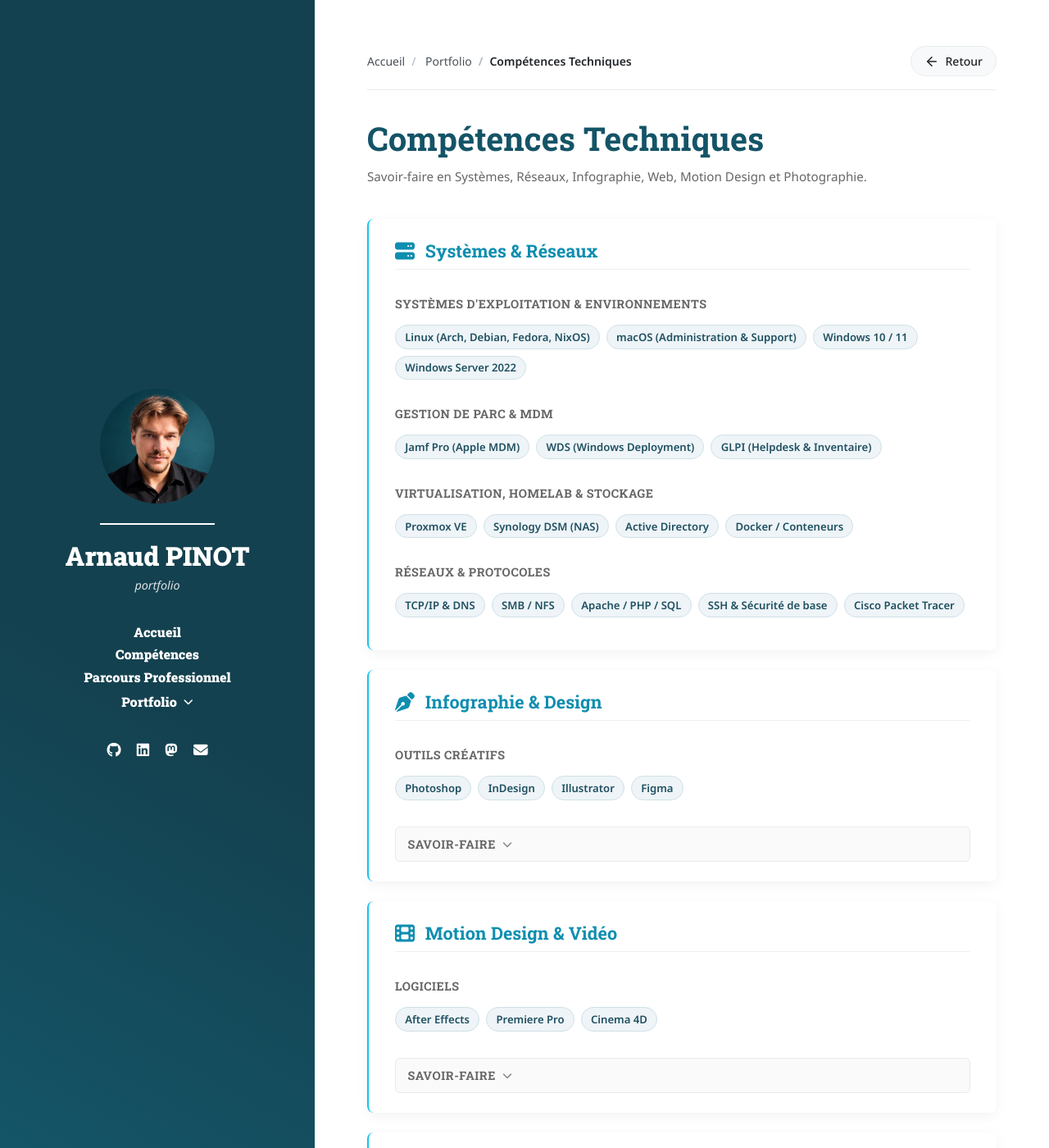
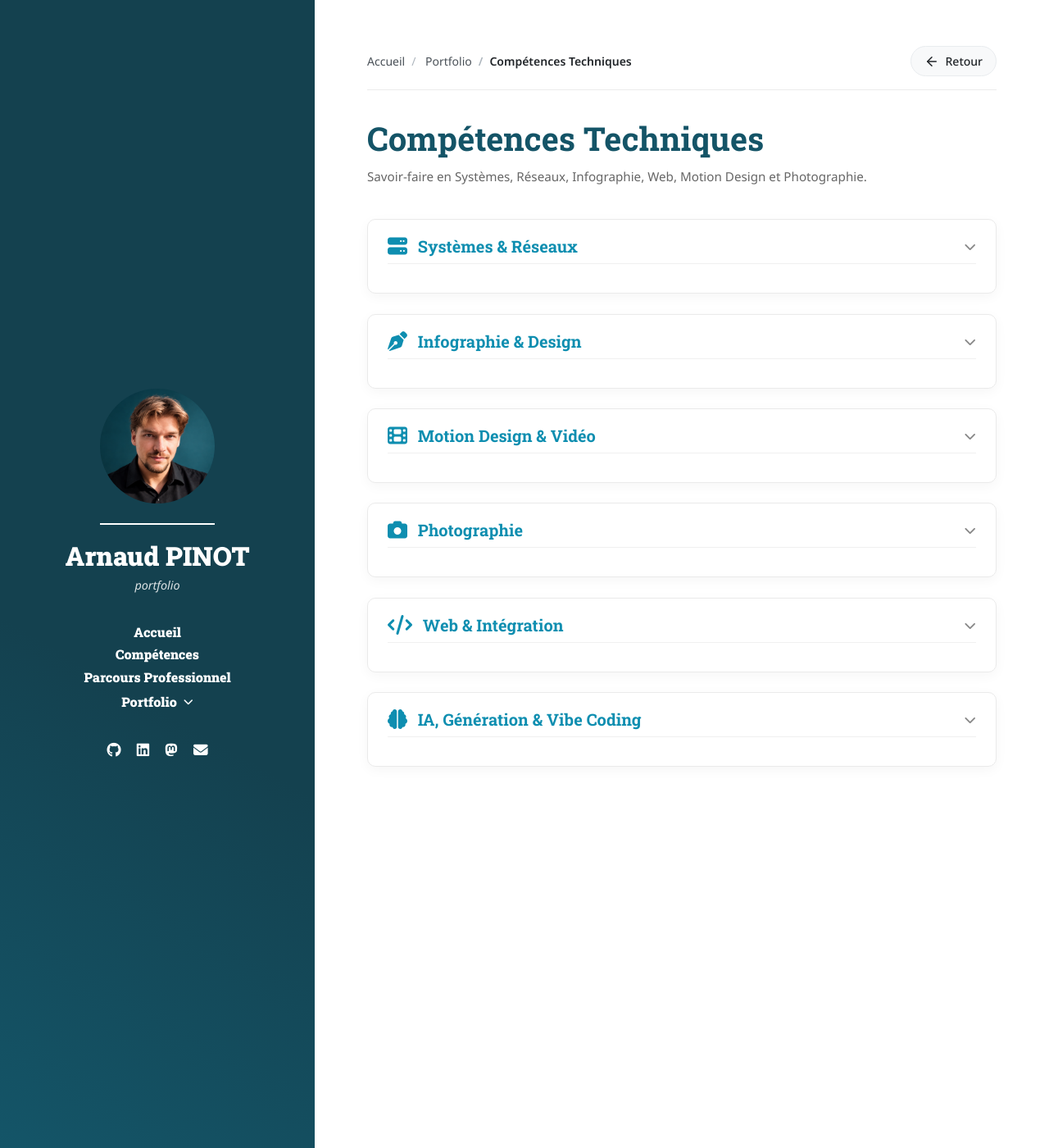
Before and after one commit to arnaud-pinot/arnaud-pinot.github.io, a Jekyll site: the page built from competences.md, in a window 1280 px wide and 1400 px high. Shown: the whole window at 82% size. Built offline with Jekyll 4.4.1, drawn with Linux system fonts in a browser that asks for light colours; some of the changed text lies outside the part shown.

Commit message:
20261013

```diff
--- a/assets/css/style.css
+++ b/assets/css/style.css
@@ -1264,7 +1264,7 @@ a:hover {
 .skill-details[open] {
   background: #ffffff;
   box-shadow: 0 4px 12px rgba(0, 0, 0, 0.05);
-  border-color: var(--primary-color, #0b4353);
+/*  border-color: var(--primary-color, #0b4353);*/
 }
 
 .skill-details summary.skill-summary {
@@ -1333,3 +1333,92 @@ a:hover {
     transform: translateY(0);
   }
 }
+/* =========================================================
+ *  ACCORDÉONS PRINCIPAUX DES BLOCS DE COMPÉTENCES
+ *  ========================================================= */
+
+details.skill-card {
+  background: #ffffff;
+  border: 1px solid #eaeaea;
+  border-radius: 10px;
+  padding: 1.2rem 1.5rem;
+  margin-bottom: 1.5rem;
+  box-shadow: 0 4px 15px rgba(0, 0, 0, 0.04);
+  transition: all 0.3s ease;
+}
+
+details.skill-card[open] {
+  box-shadow: 0 8px 24px rgba(0, 0, 0, 0.08);
+}
+
+details.skill-card summary.skill-header {
+  list-style: none; /* Supprime le triangle par défaut */
+  cursor: pointer;
+  display: flex;
+  justify-content: space-between;
+  align-items: center;
+  position: relative;
+  padding-right: 2rem;
+  outline: none;
+}
+
+/* Supprime le marqueur sur les navigateurs Webkit (Chrome/Safari) */
+details.skill-card summary.skill-header::-webkit-details-marker {
+  display: none;
+}
+
+/* Agencement interne du titre et de l'icône */
+.skill-title-wrapper {
+  display: flex;
+  align-items: center;
+  gap: 0.8rem;
+}
+
+details.skill-card summary.skill-header h2 {
+  margin: 0;
+  font-size: 1.25rem;
+  transition: color 0.2s ease;
+}
+
+details.skill-card summary.skill-header:hover h2 {
+  color: var(--primary-color, #0b4353);
+}
+
+/* Ajout et style du chevron animé avec FontAwesome sur le header principal */
+details.skill-card summary.skill-header::after {
+  content: "\f078"; /* Icône fa-chevron-down */
+  font-family: "Font Awesome 6 Free";
+  font-weight: 900;
+  font-size: 0.9rem;
+  color: #888;
+  transition: transform 0.3s ease, color 0.2s ease;
+  position: absolute;
+  right: 0;
+}
+
+details.skill-card summary.skill-header:hover::after {
+  color: var(--primary-color, #0b4353);
+}
+
+/* Rotation du chevron à l'ouverture de la carte */
+details.skill-card[open] summary.skill-header::after {
+  transform: rotate(180deg);
+  color: var(--primary-color, #0b4353);
+}
+
+/* Espacement progressif des éléments internes à l'ouverture */
+details.skill-card .tech-group {
+  margin-top: 1.2rem;
+  animation: fadeInSkillMain 0.35s ease;
+}
+
+@keyframes fadeInSkillMain {
+  from {
+    opacity: 0;
+    transform: translateY(-6px);
+  }
+  to {
+    opacity: 1;
+    transform: translateY(0);
+  }
+}
--- a/competences.md
+++ b/competences.md
@@ -7,12 +7,14 @@ permalink: /competences/
 
 <div class="skills-grid">
 
-  <!-- Section Systèmes & Réseaux -->
-  <section class="skill-card">
-    <div class="skill-header">
-      <i class="fa-solid fa-server skill-icon"></i>
-      <h2>Systèmes & Réseaux</h2>
-    </div>
+  <!-- Section Systèmes & Réseaux (Ouvert par défaut) Open-->
+  <details class="skill-card">
+    <summary class="skill-header">
+      <div class="skill-title-wrapper">
+        <i class="fa-solid fa-server skill-icon"></i>
+        <h2>Systèmes & Réseaux</h2>
+      </div>
+    </summary>
 
     <div class="tech-group">
       <h4>Systèmes d'exploitation & Environnements</h4>
@@ -53,14 +55,16 @@ permalink: /competences/
         <span class="badge">Cisco Packet Tracer</span>
       </div>
     </div>
-  </section>
+  </details>
 
   <!-- Carte 2 : Infographie & Design Print/Web -->
-  <section class="skill-card">
-    <div class="skill-header">
-      <i class="fa-solid fa-pen-nib skill-icon"></i>
-      <h2>Infographie & Design</h2>
-    </div>
+  <details class="skill-card">
+    <summary class="skill-header">
+      <div class="skill-title-wrapper">
+        <i class="fa-solid fa-pen-nib skill-icon"></i>
+        <h2>Infographie & Design</h2>
+      </div>
+    </summary>
     <div class="tech-group">
       <h4>Outils Créatifs</h4>
       <div class="badge-container">
@@ -78,14 +82,16 @@ permalink: /competences/
         <p class="description-text">Chaîne graphique complète, préparation prépresse (débords, profils colorimétriques), typographie et mise en page responsive.</p>
       </details>
     </div>
-  </section>
+  </details>
 
   <!-- Carte 3 : Motion Design & Vidéo -->
-  <section class="skill-card">
-    <div class="skill-header">
-      <i class="fa-solid fa-film skill-icon"></i>
-      <h2>Motion Design & Vidéo</h2>
-    </div>
+  <details class="skill-card">
+    <summary class="skill-header">
+      <div class="skill-title-wrapper">
+        <i class="fa-solid fa-film skill-icon"></i>
+        <h2>Motion Design & Vidéo</h2>
+      </div>
+    </summary>
     <div class="tech-group">
       <h4>Logiciels</h4>
       <div class="badge-container">
@@ -102,14 +108,16 @@ permalink: /competences/
         <p class="description-text">Animations 2D/3D, titrage dynamique, montage et storytelling visuel pour la communication digitale.</p>
       </details>
     </div>
-  </section>
+  </details>
 
   <!-- Carte 4 : Photographie -->
-  <section class="skill-card">
-    <div class="skill-header">
-      <i class="fa-solid fa-camera skill-icon"></i>
-      <h2>Photographie</h2>
-    </div>
+  <details class="skill-card">
+    <summary class="skill-header">
+      <div class="skill-title-wrapper">
+        <i class="fa-solid fa-camera skill-icon"></i>
+        <h2>Photographie</h2>
+      </div>
+    </summary>
     <div class="tech-group">
       <h4>Outils & Logiciels</h4>
       <div class="badge-container">
@@ -125,14 +133,16 @@ permalink: /competences/
         <p class="description-text">Compréhension des réglages de l'appareil photo (ouverture, vitesse d'obturation, ISO) et des principes de composition pour capturer des images de qualité. Compétence dans l'utilisation de logiciels pour retoucher et améliorer les photos après la prise de vue.</p>
       </details>
     </div>
-  </section>
+  </details>
 
   <!-- Carte 5 : Web & Développement -->
-  <section class="skill-card">
-    <div class="skill-header">
-      <i class="fa-solid fa-code skill-icon"></i>
-      <h2>Web & Intégration</h2>
-    </div>
+  <details class="skill-card">
+    <summary class="skill-header">
+      <div class="skill-title-wrapper">
+        <i class="fa-solid fa-code skill-icon"></i>
+        <h2>Web & Intégration</h2>
+      </div>
+    </summary>
     <div class="tech-group">
       <h4>Technologies</h4>
       <div class="badge-container">
@@ -143,6 +153,50 @@ permalink: /competences/
         <span class="badge">Scripting Shell / Data Merge</span>
       </div>
     </div>
-  </section>
+  </details>
+
+  <!-- Carte 6 : Intelligence Artificielle & Outils Locaux -->
+  <details class="skill-card">
+    <summary class="skill-header">
+      <div class="skill-title-wrapper">
+        <i class="fa-solid fa-brain skill-icon"></i>
+        <h2>IA, Génération & Vibe Coding</h2>
+      </div>
+    </summary>
+
+    <div class="tech-group">
+      <h4>IA Générative & Visuelle</h4>
+      <div class="badge-container">
+        <span class="badge">Stable Diffusion</span>
+        <span class="badge">Prompt Engineering</span>
+        <span class="badge">Workflows Visuels IA</span>
+      </div>
+    </div>
+
+    <div class="tech-group">
+      <h4>Modèles & Exécution Locale</h4>
+      <div class="badge-container">
+        <span class="badge">LM Studio</span>
+        <span class="badge">LLM en local (Edge AI)</span>
+      </div>
+    </div>
+
+    <div class="tech-group">
+      <h4>Développement & Assistants</h4>
+      <div class="badge-container">
+        <span class="badge">Vibe Coding</span>
+        <span class="badge">OpenCode / Assistants de code</span>
+      </div>
+    </div>
+
+     <div class="tech-group">
+      <details class="skill-details">
+        <summary class="skill-summary">
+          <h4>Savoir-faire</h4>
+        </summary>
+        <p class="description-text">Déploiement et utilisation d'modèles d'IA en local (LLM et imagerie avec Stable Diffusion), intégration des intelligences artificielles dans les processus de création graphique et adoption des méthodes de développement moderne (Vibe Coding).</p>
+      </details>
+    </div>
+  </details>
 
 </div>
```
